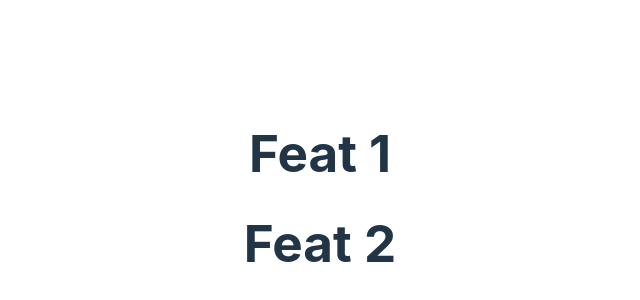
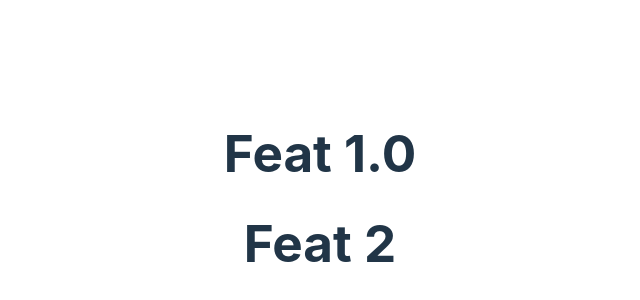
Before and after one commit to Calebosam/version-frontend, a React (Vite) app: page / in a window 1280 px wide. Shown: the part 202-502 px from the top of the page, without its empty margins (320-960 px from the left). Built offline with nearby package versions, Linux system fonts and the light colour scheme.

Commit message:
fix: update feature 1

```diff
--- a/src/App.jsx
+++ b/src/App.jsx
@@ -4,7 +4,7 @@ function App() {
 
   return (
     <>
-      <h1>Feat 1</h1>
+      <h1>Feat 1.0</h1>
       <h1>Feat 2</h1>
     </>
   )
```
